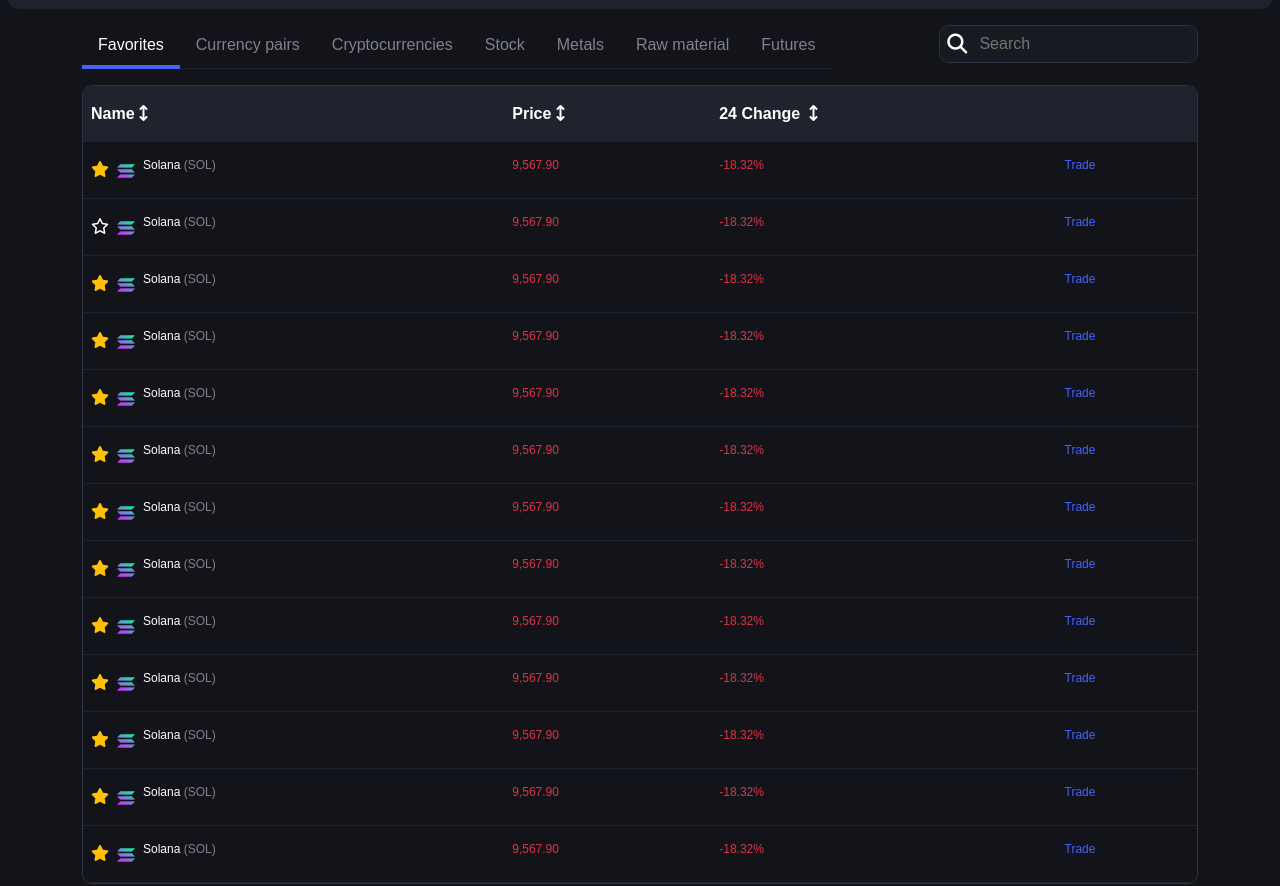
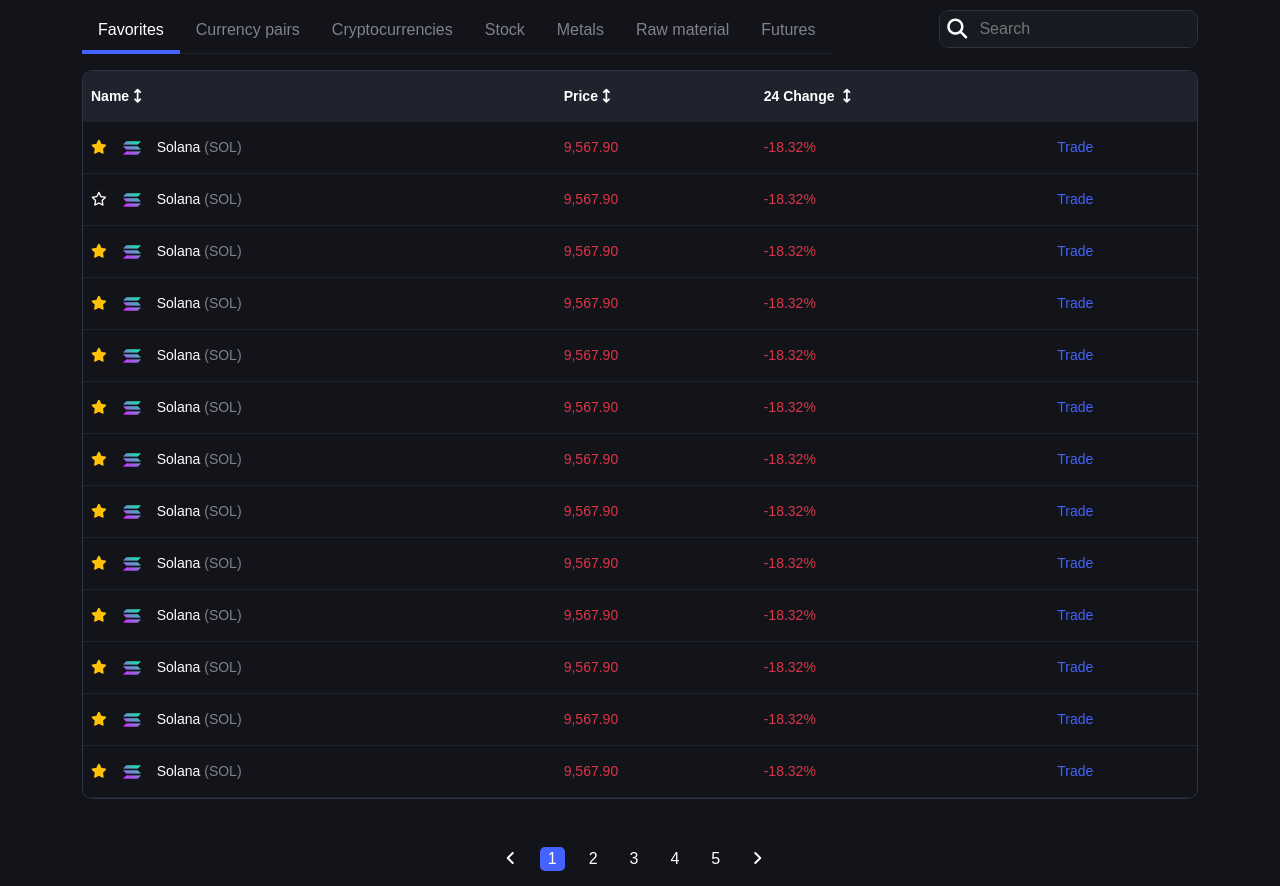
Before and after one commit to Arifbipubd/IFXBIT, a plain HTML site: page index.html in a window 1280 px wide. Shown: the part 331-1217 px from the top of the page. Drawn offline with nearby package versions, Linux system fonts and the light colour scheme.

Commit message:
modification

```diff
--- a/css/style.css
+++ b/css/style.css
@@ -10,10 +10,15 @@ body {
 }
 p {
   margin: 0 !important;
-  font-size: 12px;
 }
 .cursor {
   cursor: pointer;
+}
+.fs-12{
+  font-size: 12px;
+}
+.fs-14{
+  font-size: 14px;
 }
 
 /***********Color & Background Color***********/
--- a/index.html
+++ b/index.html
@@ -152,15 +152,15 @@
             class="topBodyHeading d-flex justify-content-between align-items-center text-white py-2"
           >
             <div>
-              <p>Markets</p>
+              <p class="fs-14">Markets</p>
             </div>
             <div class="cursor">
-              <p>Major changes<i class="fa-solid fa-arrow-right ms-2"></i></p>
+              <p class="fs-14">Major changes<i class="fa-solid fa-arrow-right ms-2"></i></p>
             </div>
           </div>
           <div class="row my-3">
             <div class="col-md-3 mb-3">
-              <div class="marketDiv bg-cl-black py-2">
+              <div class="marketDiv bg-cl-black py-2 fs-12">
                 <div class="px-2 py-1 text-white">
                   <p>With the maximum change in 24 hours</p>
                 </div>
@@ -224,7 +224,7 @@
               </div>
             </div>
             <div class="col-md-3 mb-3">
-              <div class="marketDiv bg-cl-black py-2">
+              <div class="marketDiv bg-cl-black py-2 fs-12">
                 <div class="px-2 py-1 text-white">
                   <p>With the maximum change in 24 hours</p>
                 </div>
@@ -288,7 +288,7 @@
               </div>
             </div>
             <div class="col-md-3 mb-3">
-              <div class="marketDiv bg-cl-black py-2">
+              <div class="marketDiv bg-cl-black py-2 fs-12">
                 <div class="px-2 py-1 text-white">
                   <p>With the maximum change in 24 hours</p>
                 </div>
@@ -352,7 +352,7 @@
               </div>
             </div>
             <div class="col-md-3 mb-3">
-              <div class="marketDiv bg-cl-black py-2">
+              <div class="marketDiv bg-cl-black py-2 fs-12">
                 <div class="px-2 py-1 text-white">
                   <p>With the maximum change in 24 hours</p>
                 </div>
@@ -543,7 +543,7 @@
                 <div class="tableDiv table-responsive">
                   <table class="table">
                     <thead class="bg-cl-mat-black">
-                      <tr class="text-white">
+                      <tr class="text-white fs-14">
                         <th scope="col">
                           Name<i class="fa-solid fa-arrows-up-down ms-1"></i>
                         </th>
@@ -558,13 +558,13 @@
                       </tr>
                     </thead>
                     <tbody>
-                      <tr class="tableBody">
+                      <tr class="tableBody fs-14">
                         <td>
                           <div class="d-flex">
-                            <div class="me-2">
+                            <div class="me-3">
                               <i class="fa-solid fa-star text-warning"></i>
                             </div>
-                            <div class="me-2">
+                            <div class="me-3">
                               <img src="assets/solana.png" alt="" />
                             </div>
                             <div>
@@ -584,13 +584,13 @@
                           <p class="cl-blue">Trade</p>
                         </td>
                       </tr>
-                      <tr class="tableBody">
+                      <tr class="tableBody fs-14">
                         <td>
                           <div class="d-flex">
-                            <div class="me-2">
+                            <div class="me-3">
                               <i class="fa-regular fa-star text-white"></i>
                             </div>
-                            <div class="me-2">
+                            <div class="me-3">
                               <img src="assets/solana.png" alt="" />
                             </div>
                             <div>
@@ -610,13 +610,13 @@
                           <p class="cl-blue">Trade</p>
                         </td>
                       </tr>
-                      <tr class="tableBody">
+                      <tr class="tableBody fs-14">
                         <td>
                           <div class="d-flex">
-                            <div class="me-2">
+                            <div class="me-3">
                               <i class="fa-solid fa-star text-warning"></i>
                             </div>
-                            <div class="me-2">
+                            <div class="me-3">
                               <img src="assets/solana.png" alt="" />
                             </div>
                             <div>
@@ -636,13 +636,13 @@
                           <p class="cl-blue">Trade</p>
                         </td>
                       </tr>
-                      <tr class="tableBody">
+                      <tr class="tableBody fs-14">
                         <td>
                           <div class="d-flex">
-                            <div class="me-2">
+                            <div class="me-3">
                               <i class="fa-solid fa-star text-warning"></i>
                             </div>
-                            <div class="me-2">
+                            <div class="me-3">
                               <img src="assets/solana.png" alt="" />
                             </div>
                             <div>
@@ -662,13 +662,13 @@
                           <p class="cl-blue">Trade</p>
                         </td>
                       </tr>
-                      <tr class="tableBody">
+                      <tr class="tableBody fs-14">
                         <td>
                           <div class="d-flex">
-                            <div class="me-2">
+                            <div class="me-3">
                               <i class="fa-solid fa-star text-warning"></i>
                             </div>
-                            <div class="me-2">
+                            <div class="me-3">
                               <img src="assets/solana.png" alt="" />
                             </div>
                             <div>
@@ -688,13 +688,13 @@
                           <p class="cl-blue">Trade</p>
                         </td>
                       </tr>
-                      <tr class="tableBody">
+                      <tr class="tableBody fs-14">
                         <td>
                           <div class="d-flex">
-                            <div class="me-2">
+                            <div class="me-3">
                               <i class="fa-solid fa-star text-warning"></i>
                             </div>
-                            <div class="me-2">
+                            <div class="me-3">
                               <img src="assets/solana.png" alt="" />
                             </div>
                             <div>
@@ -714,13 +714,13 @@
                           <p class="cl-blue">Trade</p>
                         </td>
                       </tr>
-                      <tr class="tableBody">
+                      <tr class="tableBody fs-14">
                         <td>
                           <div class="d-flex">
-                            <div class="me-2">
+                            <div class="me-3">
                               <i class="fa-solid fa-star text-warning"></i>
                             </div>
-                            <div class="me-2">
+                            <div class="me-3">
                               <img src="assets/solana.png" alt="" />
                             </div>
                             <div>
@@ -740,13 +740,13 @@
                           <p class="cl-blue">Trade</p>
                         </td>
                       </tr>
-                      <tr class="tableBody">
+                      <tr class="tableBody fs-14">
                         <td>
                           <div class="d-flex">
-                            <div class="me-2">
+                            <div class="me-3">
                               <i class="fa-solid fa-star text-warning"></i>
                             </div>
-                            <div class="me-2">
+                            <div class="me-3">
                               <img src="assets/solana.png" alt="" />
                             </div>
                             <div>
@@ -766,13 +766,13 @@
                           <p class="cl-blue">Trade</p>
                         </td>
                       </tr>
-                      <tr class="tableBody">
+                      <tr class="tableBody fs-14">
                         <td>
                           <div class="d-flex">
-                            <div class="me-2">
+                            <div class="me-3">
                               <i class="fa-solid fa-star text-warning"></i>
                             </div>
-                            <div class="me-2">
+                            <div class="me-3">
                               <img src="assets/solana.png" alt="" />
                             </div>
                             <div>
@@ -792,13 +792,13 @@
                           <p class="cl-blue">Trade</p>
                         </td>
                       </tr>
-                      <tr class="tableBody">
+                      <tr class="tableBody fs-14">
                         <td>
                           <div class="d-flex">
-                            <div class="me-2">
+                            <div class="me-3">
                               <i class="fa-solid fa-star text-warning"></i>
                             </div>
-                            <div class="me-2">
+                            <div class="me-3">
                               <img src="assets/solana.png" alt="" />
                             </div>
                             <div>
@@ -818,13 +818,13 @@
                           <p class="cl-blue">Trade</p>
                         </td>
                       </tr>
-                      <tr class="tableBody">
+                      <tr class="tableBody fs-14">
                         <td>
                           <div class="d-flex">
-                            <div class="me-2">
+                            <div class="me-3">
                               <i class="fa-solid fa-star text-warning"></i>
                             </div>
-                            <div class="me-2">
+                            <div class="me-3">
                               <img src="assets/solana.png" alt="" />
                             </div>
                             <div>
@@ -844,13 +844,13 @@
                           <p class="cl-blue">Trade</p>
                         </td>
                       </tr>
-                      <tr class="tableBody">
+                      <tr class="tableBody fs-14">
                         <td>
                           <div class="d-flex">
-                            <div class="me-2">
+                            <div class="me-3">
                               <i class="fa-solid fa-star text-warning"></i>
                             </div>
-                            <div class="me-2">
+                            <div class="me-3">
                               <img src="assets/solana.png" alt="" />
                             </div>
                             <div>
@@ -870,13 +870,13 @@
                           <p class="cl-blue">Trade</p>
                         </td>
                       </tr>
-                      <tr class="tableBody">
+                      <tr class="tableBody fs-14">
                         <td>
                           <div class="d-flex">
-                            <div class="me-2">
+                            <div class="me-3">
                               <i class="fa-solid fa-star text-warning"></i>
                             </div>
-                            <div class="me-2">
+                            <div class="me-3">
                               <img src="assets/solana.png" alt="" />
                             </div>
                             <div>
```
